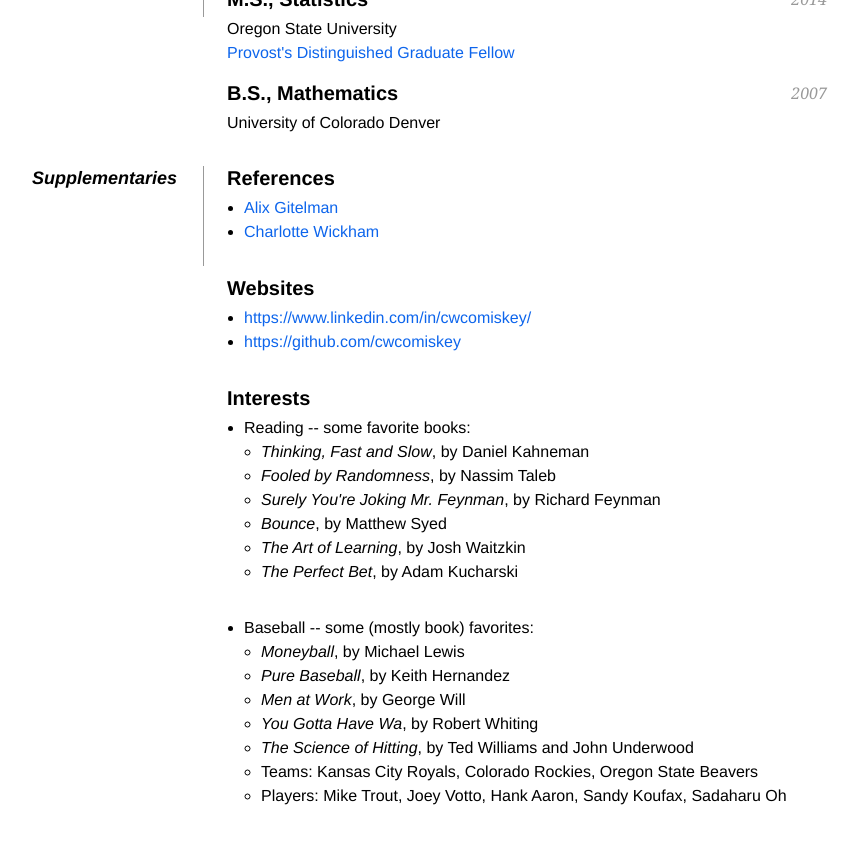
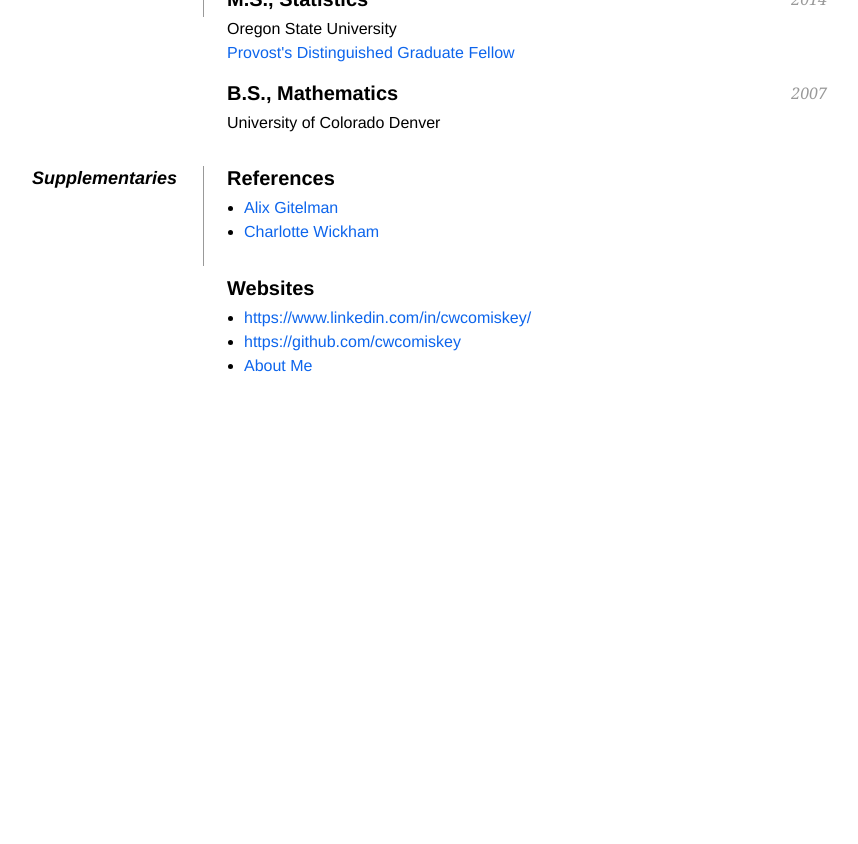
Before and after one commit to cwcomiskey/cwcomiskey.github.io, a Jekyll site: the page index.html, which Jekyll copies as it is, in a window 1280 px wide and 900 px high, scrolled down 1705 px. Shown: the top 844 px of the window, without its empty margins (213-1071 px from the left). Built offline with Jekyll 4.4.1, drawn with Linux system fonts in a browser that asks for light colours; after the commit the page ends 2175 px from its top, so only the background shows below that.

Commit message:
Add "About Me" link

```diff
--- a/index.html
+++ b/index.html
@@ -211,10 +211,12 @@
 		    <ul>
 			    <li> <a href="https://www.linkedin.com/in/cwcomiskey/" > https://www.linkedin.com/in/cwcomiskey/ </a> </li>
 			    <li> <a href="https://github.com/cwcomiskey" > https://github.com/cwcomiskey </a> </li>
+			    <li> <a href="/about"> About Me </a></li>
 		    </ul>
 
+		    <!--
+
 		    <h2> Interests </h2>
-		    <!-- <li><a href="/about">About</a></li> -->
 
 		    <ul>
 
@@ -238,7 +240,10 @@
 					    <li> Teams: Kansas City Royals, Colorado Rockies, Oregon State Beavers </li>
 					    <li> Players: Mike Trout, Joey Votto, Hank Aaron, Sandy Koufax, Sadaharu Oh </li>
 				    </ul>
-		    </ul>
+		     </ul>
+
+		 	-->
+
 	    </dd>
 	    </dl>
 
```
